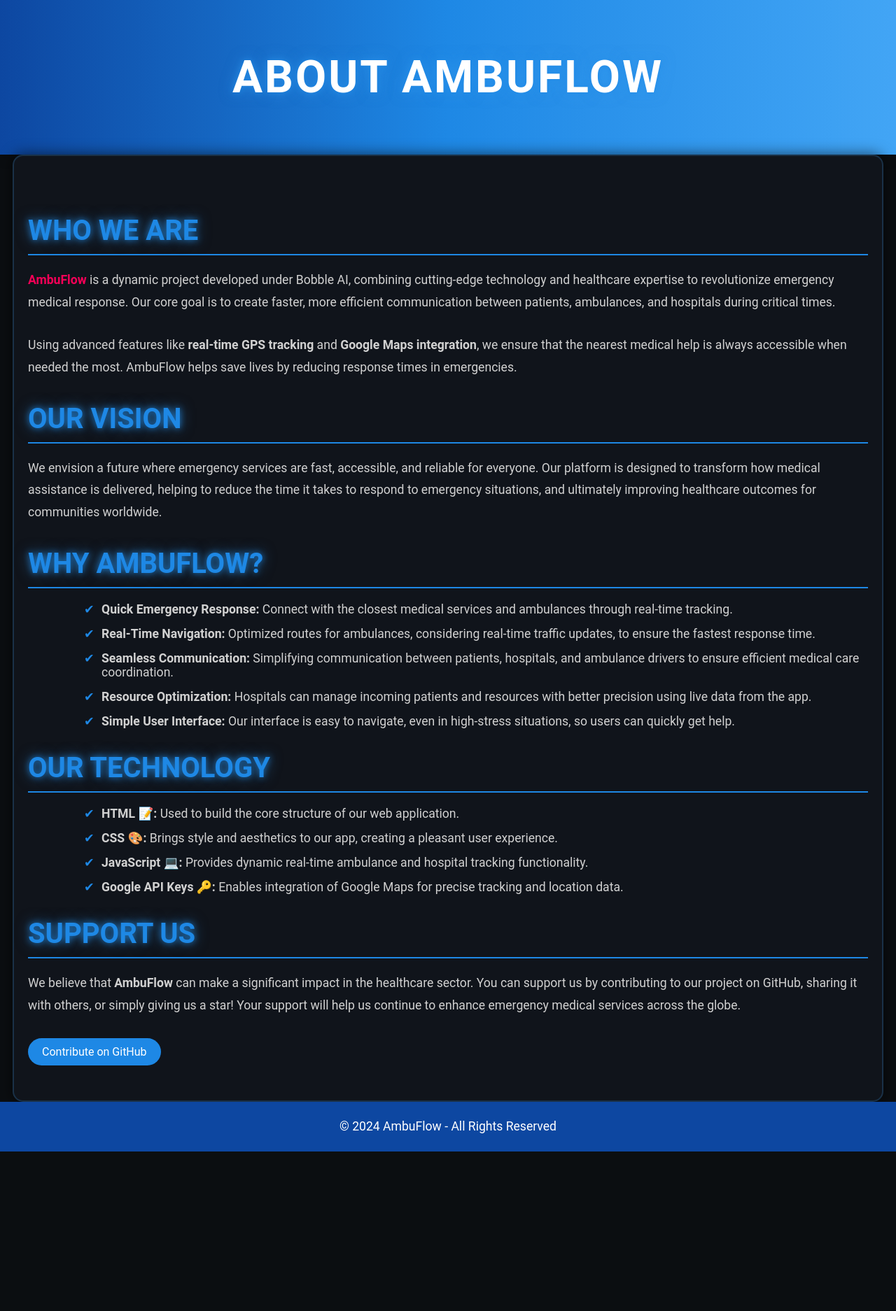
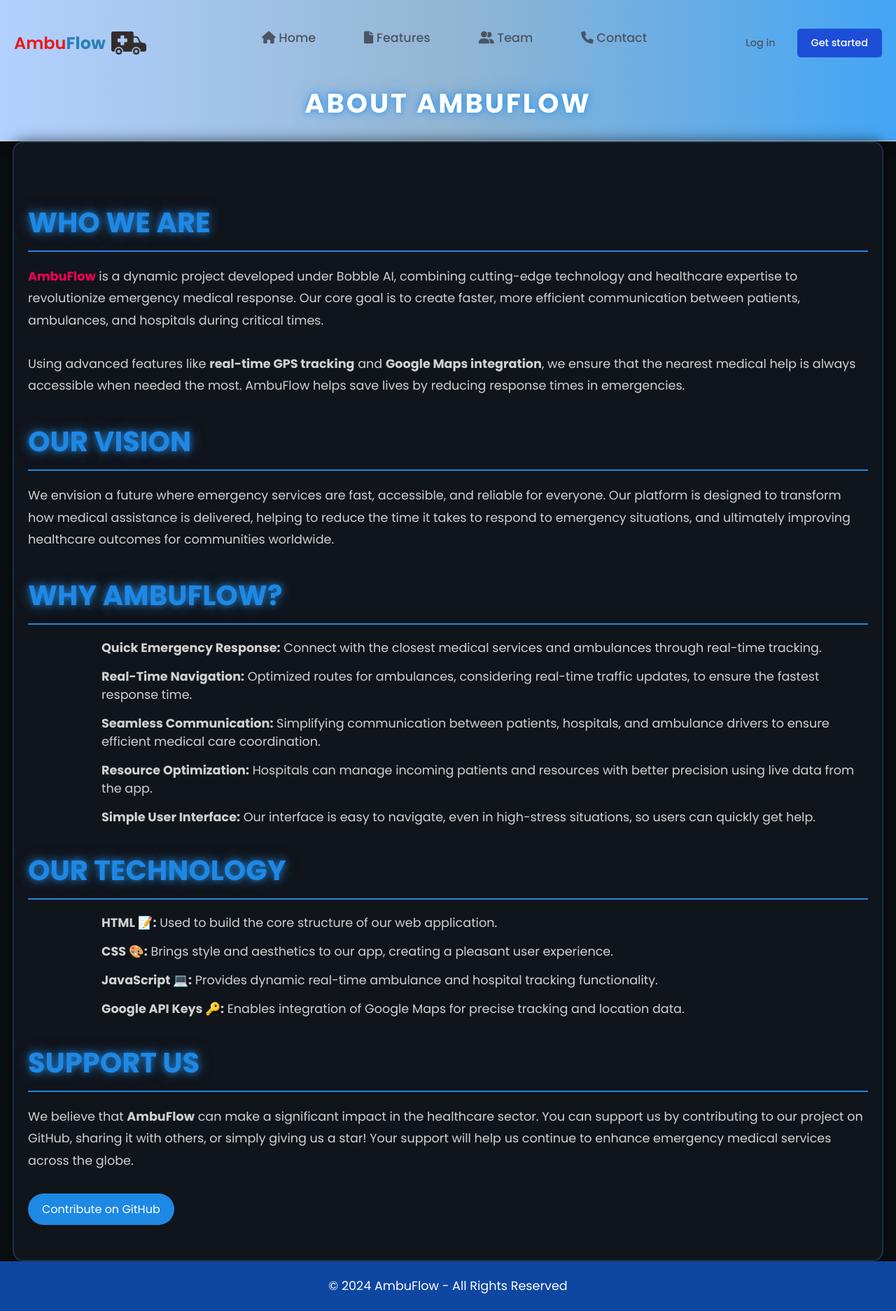
Before and after one commit to mansiruhil13/Bobble-AI, a Jekyll site: the page about.html, which Jekyll copies as it is, in a window 1280 px wide. Shown: the whole page at 70% size. Built offline with Jekyll 4.4.1, drawn with Linux system fonts in a browser that asks for light colours; some web fonts are replaced; before the commit the page ends 1646 px from its top, so only the background shows below that.

Commit message:
added header to about.html and made it presentable

```diff
--- a/about.html
+++ b/about.html
@@ -1,13 +1,25 @@
 <!DOCTYPE html>
 <html lang="en">
   <head>
-    <meta charset="UTF-8">
-    <meta name="viewport" content="width=device-width, initial-scale=1.0">
-    <meta http-equiv="X-UA-Compatible" content="IE=edge">
+    <meta charset="UTF-8" />
+    <meta name="viewport" content="width=device-width, initial-scale=1.0" />
+    <meta http-equiv="X-UA-Compatible" content="IE=edge" />
     <title>About Us - AmbuFlow</title>
+    <link rel="stylesheet" href="src/css/index.css" />
+    <link
+      rel="stylesheet"
+      href="https://cdnjs.cloudflare.com/ajax/libs/font-awesome/6.5.2/css/all.min.css"
+    />
+    <!--Updated to latest version-->
+
+    <link rel="stylesheet" href="src/css/index.css" />
+    <link
+      rel="stylesheet"
+      href="https://cdnjs.cloudflare.com/ajax/libs/font-awesome/6.0.0-beta3/css/all.min.css"
+    />
     <style>
       body {
-            font-family: 'Roboto', sans-serif;
+        font-family: "Roboto", sans-serif;
         background-color: #0b0e11;
         color: #d1d1d1;
         margin: 0;
@@ -15,14 +27,14 @@
         overflow-x: hidden;
       }
       header {
-            background: linear-gradient(90deg, #0d47a1, #1e88e5, #42a5f5);
-            padding: 30px 0;
+        background: linear-gradient(90deg, #b2d1ff, #93b6d3, #42a5f5);
+        padding: 30px 0 0 0;
         text-align: center;
         box-shadow: 0 5px 15px rgba(0, 0, 0, 0.2);
       }
       header h1 {
         color: #fff;
-            font-size: 4rem;
+        font-size: 2.4rem;
         text-transform: uppercase;
         letter-spacing: 3px;
       }
@@ -62,7 +74,6 @@
         font-size: 1.1rem;
       }
       ul li::before {
-            content: '✔';
         color: #1e88e5;
         position: absolute;
         left: 0;
@@ -103,8 +114,10 @@
       }
 
       /* Futuristic glow effect for text */
-        h1, h2 {
-            text-shadow: 0 0 10px rgba(30, 136, 229, 0.8), 0 0 20px rgba(66, 165, 245, 0.5);
+      h1,
+      h2 {
+        text-shadow: 0 0 10px rgba(30, 136, 229, 0.8),
+          0 0 20px rgba(66, 165, 245, 0.5);
       }
 
       /* Futuristic neon glow for sections */
@@ -133,58 +146,130 @@
     </style>
   </head>
   <body>
+    <header>
+        <div class="container">
 
-    <header>
+          <div class="logo">
+
+            <div class="brand-name">
+              <span class="ambu">Ambu</span>Flow
+            </div>
+            <img src="images/logo2-w.webp" alt="Ambulance Monitoring System Logo" style="width: 50px; height: auto" />
+
+          </div>
+          <nav class="menu">
+            <ul>
+              <li>
+                <a href="/" id="home-link" onclick="changeContent('home')"><i class="fa-solid fa-house"></i> Home</a>
+              </li>
+              <li>
+                <a href="features.html" id="features-link" onclick="changeContent('features')"><i class="fa-solid fa-file"></i> Features</a>
+              </li>
+              <li>
+                <a href="team.html" id="team-link" onclick="changeContent('team')"><i class="fa-solid fa-user-group"></i> Team</a>
+              </li>
+              <li>
+                <a href="contact.html" id="contact-link" onclick="changeContent('contact')"><i class="fa-solid fa-phone"></i> Contact</a>
+              </li>
+            </ul>
+          </nav>
+          <div class="buttons">
+            <a href="login.html" class="login">Log in</a>
+            <a href="up.html" class="get-started">Get started</a>
+          </div>
+        </div>
         <h1>About AmbuFlow</h1>
       </header>
 
     <main>
       <h2>Who We Are</h2>
       <p>
-            <span class="highlight">AmbuFlow</span> is a dynamic project developed under Bobble AI, combining cutting-edge technology and healthcare expertise to revolutionize
-            emergency medical response. Our core goal is to create faster, more efficient communication between patients, ambulances, and hospitals during critical times.
+        <span class="highlight">AmbuFlow</span> is a dynamic project developed
+        under Bobble AI, combining cutting-edge technology and healthcare
+        expertise to revolutionize emergency medical response. Our core goal is
+        to create faster, more efficient communication between patients,
+        ambulances, and hospitals during critical times.
       </p>
 
       <p>
-            Using advanced features like <strong>real-time GPS tracking</strong> and <strong>Google Maps integration</strong>, we ensure that the nearest medical help is always
-            accessible when needed the most. AmbuFlow helps save lives by reducing response times in emergencies.
+        Using advanced features like <strong>real-time GPS tracking</strong> and
+        <strong>Google Maps integration</strong>, we ensure that the nearest
+        medical help is always accessible when needed the most. AmbuFlow helps
+        save lives by reducing response times in emergencies.
       </p>
 
       <h2>Our Vision</h2>
       <p>
-            We envision a future where emergency services are fast, accessible, and reliable for everyone. Our platform is designed to transform how medical assistance is delivered,
-            helping to reduce the time it takes to respond to emergency situations, and ultimately improving healthcare outcomes for communities worldwide.
+        We envision a future where emergency services are fast, accessible, and
+        reliable for everyone. Our platform is designed to transform how medical
+        assistance is delivered, helping to reduce the time it takes to respond
+        to emergency situations, and ultimately improving healthcare outcomes
+        for communities worldwide.
       </p>
 
       <h2>Why AmbuFlow?</h2>
       <ul>
-            <li><strong>Quick Emergency Response:</strong> Connect with the closest medical services and ambulances through real-time tracking.</li>
-            <li><strong>Real-Time Navigation:</strong> Optimized routes for ambulances, considering real-time traffic updates, to ensure the fastest response time.</li>
-            <li><strong>Seamless Communication:</strong> Simplifying communication between patients, hospitals, and ambulance drivers to ensure efficient medical care coordination.</li>
-            <li><strong>Resource Optimization:</strong> Hospitals can manage incoming patients and resources with better precision using live data from the app.</li>
-            <li><strong>Simple User Interface:</strong> Our interface is easy to navigate, even in high-stress situations, so users can quickly get help.</li>
+        <li>
+          <strong>Quick Emergency Response:</strong> Connect with the closest
+          medical services and ambulances through real-time tracking.
+        </li>
+        <li>
+          <strong>Real-Time Navigation:</strong> Optimized routes for
+          ambulances, considering real-time traffic updates, to ensure the
+          fastest response time.
+        </li>
+        <li>
+          <strong>Seamless Communication:</strong> Simplifying communication
+          between patients, hospitals, and ambulance drivers to ensure efficient
+          medical care coordination.
+        </li>
+        <li>
+          <strong>Resource Optimization:</strong> Hospitals can manage incoming
+          patients and resources with better precision using live data from the
+          app.
+        </li>
+        <li>
+          <strong>Simple User Interface:</strong> Our interface is easy to
+          navigate, even in high-stress situations, so users can quickly get
+          help.
+        </li>
       </ul>
 
       <h2>Our Technology</h2>
       <ul>
-            <li><strong>HTML 📝:</strong> Used to build the core structure of our web application.</li>
-            <li><strong>CSS 🎨:</strong> Brings style and aesthetics to our app, creating a pleasant user experience.</li>
-            <li><strong>JavaScript 💻:</strong> Provides dynamic real-time ambulance and hospital tracking functionality.</li>
-            <li><strong>Google API Keys 🔑:</strong> Enables integration of Google Maps for precise tracking and location data.</li>
+        <li>
+          <strong>HTML 📝:</strong> Used to build the core structure of our web
+          application.
+        </li>
+        <li>
+          <strong>CSS 🎨:</strong> Brings style and aesthetics to our app,
+          creating a pleasant user experience.
+        </li>
+        <li>
+          <strong>JavaScript 💻:</strong> Provides dynamic real-time ambulance
+          and hospital tracking functionality.
+        </li>
+        <li>
+          <strong>Google API Keys 🔑:</strong> Enables integration of Google
+          Maps for precise tracking and location data.
+        </li>
       </ul>
 
       <h2>Support Us</h2>
       <p>
-            We believe that <strong>AmbuFlow</strong> can make a significant impact in the healthcare sector. You can support us by contributing to our project on GitHub,
-            sharing it with others, or simply giving us a star! Your support will help us continue to enhance emergency medical services across the globe.
+        We believe that <strong>AmbuFlow</strong> can make a significant impact
+        in the healthcare sector. You can support us by contributing to our
+        project on GitHub, sharing it with others, or simply giving us a star!
+        Your support will help us continue to enhance emergency medical services
+        across the globe.
       </p>
-        <a href="https://github.com/mansiruhil13/Bobble-AI" class="btn">Contribute on GitHub</a>
+      <a href="https://github.com/mansiruhil13/Bobble-AI" class="btn"
+        >Contribute on GitHub</a
+      >
     </main>
 
     <footer>
       <p>© 2024 AmbuFlow - All Rights Reserved</p>
     </footer>
-
-
   </body>
 </html>
```
Lines whose indentation alone changed are shown as unchanged.
